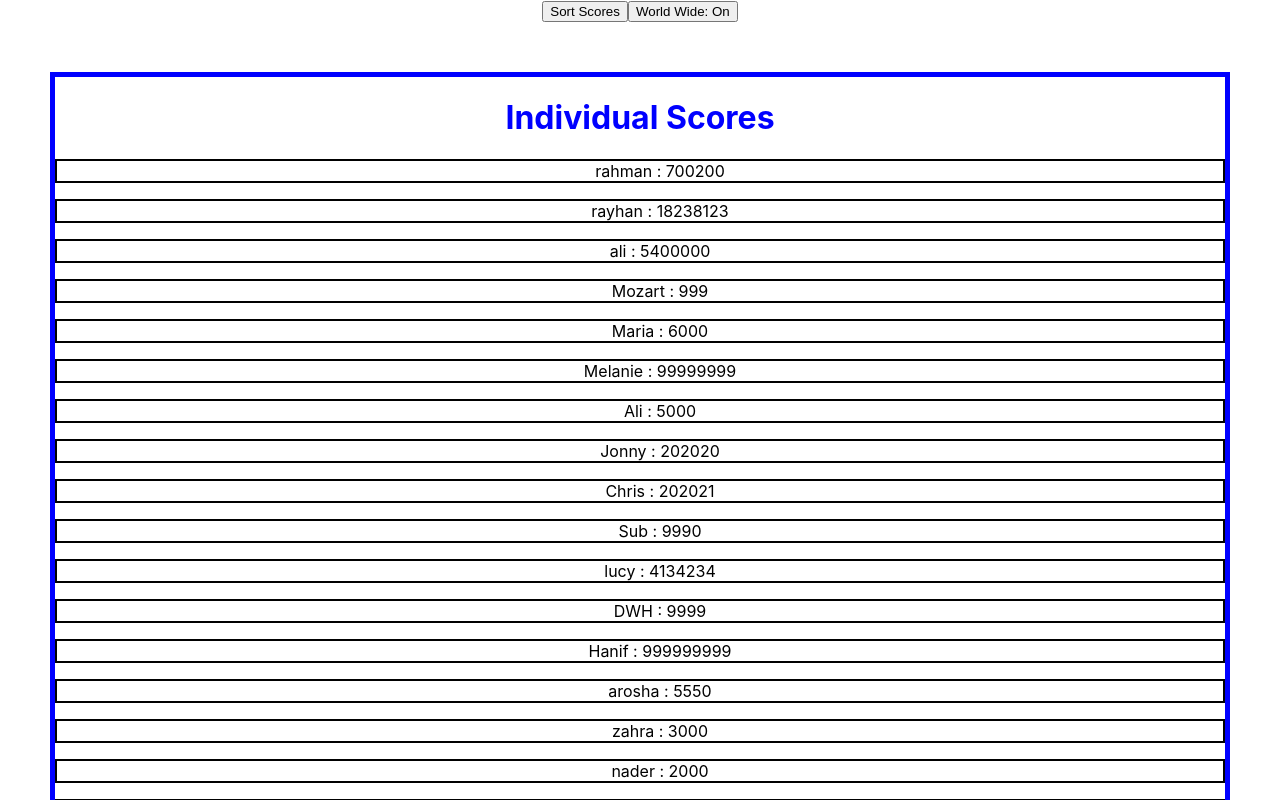
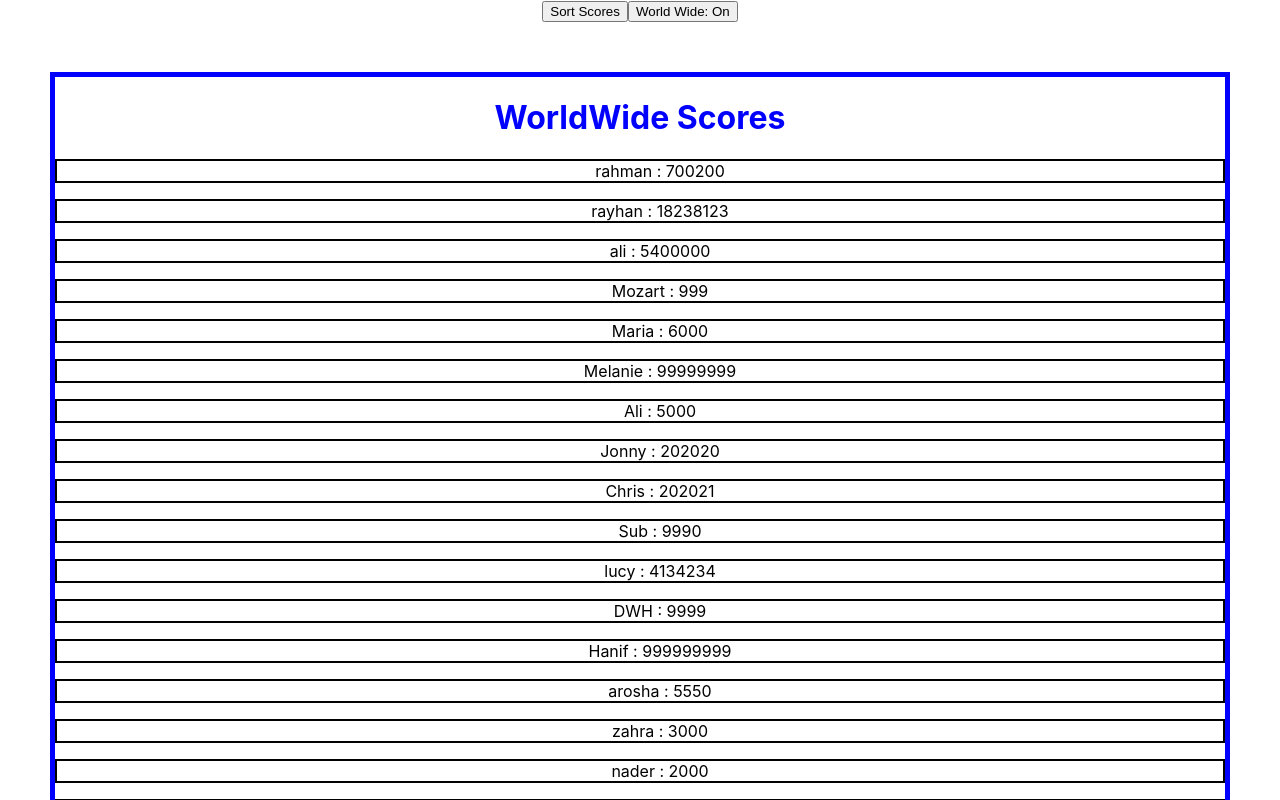
Before and after one commit to bradley-mubenga/cyf-BRADLEY-MUBENGA-scores, a React (Create React App) app: page / in a window 1280 px wide. Shown: the top 800 px of the page. Built offline with nearby package versions, Linux system fonts and the light colour scheme.

Commit message:
Level 5 Fix

```diff
--- a/src/App.js
+++ b/src/App.js
@@ -40,7 +40,7 @@ function App() {
       <WorldWide changeWorldWide={changeWorldWide} isWorldWide={isWorldWide}/>
 
       <div className="outerBox">
-        <h1> { isWorldWide ? "High Scores Per Country" : "Individual Scores"}</h1>
+        <h1> { isWorldWide ? "High Scores Per Country" : "WorldWide Scores"}</h1>
 
         <HighScoreTable scoresData={allCountryScores} scoreState={scoreState} isWorldWide={isWorldWide} />
       </div>
```
